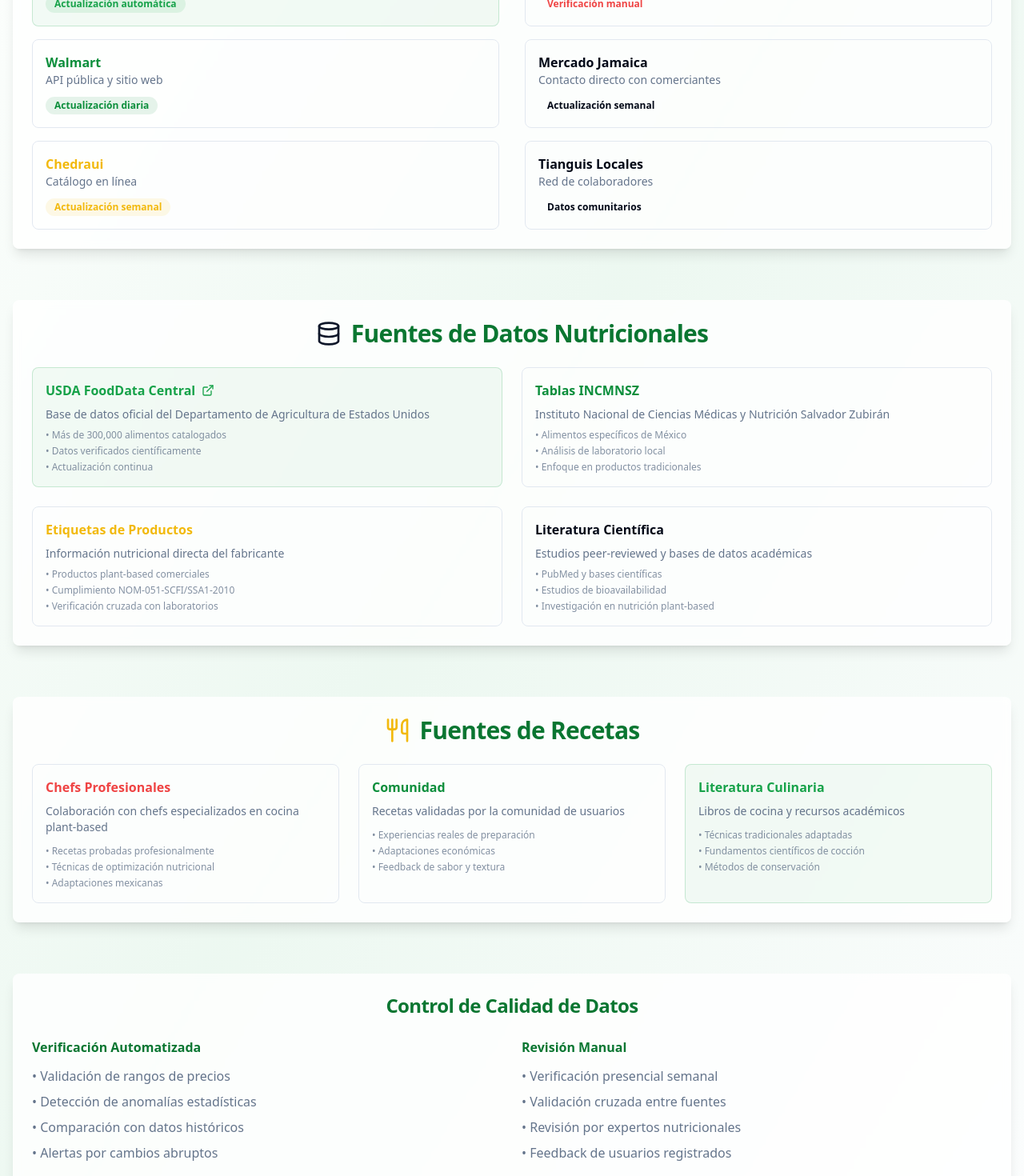
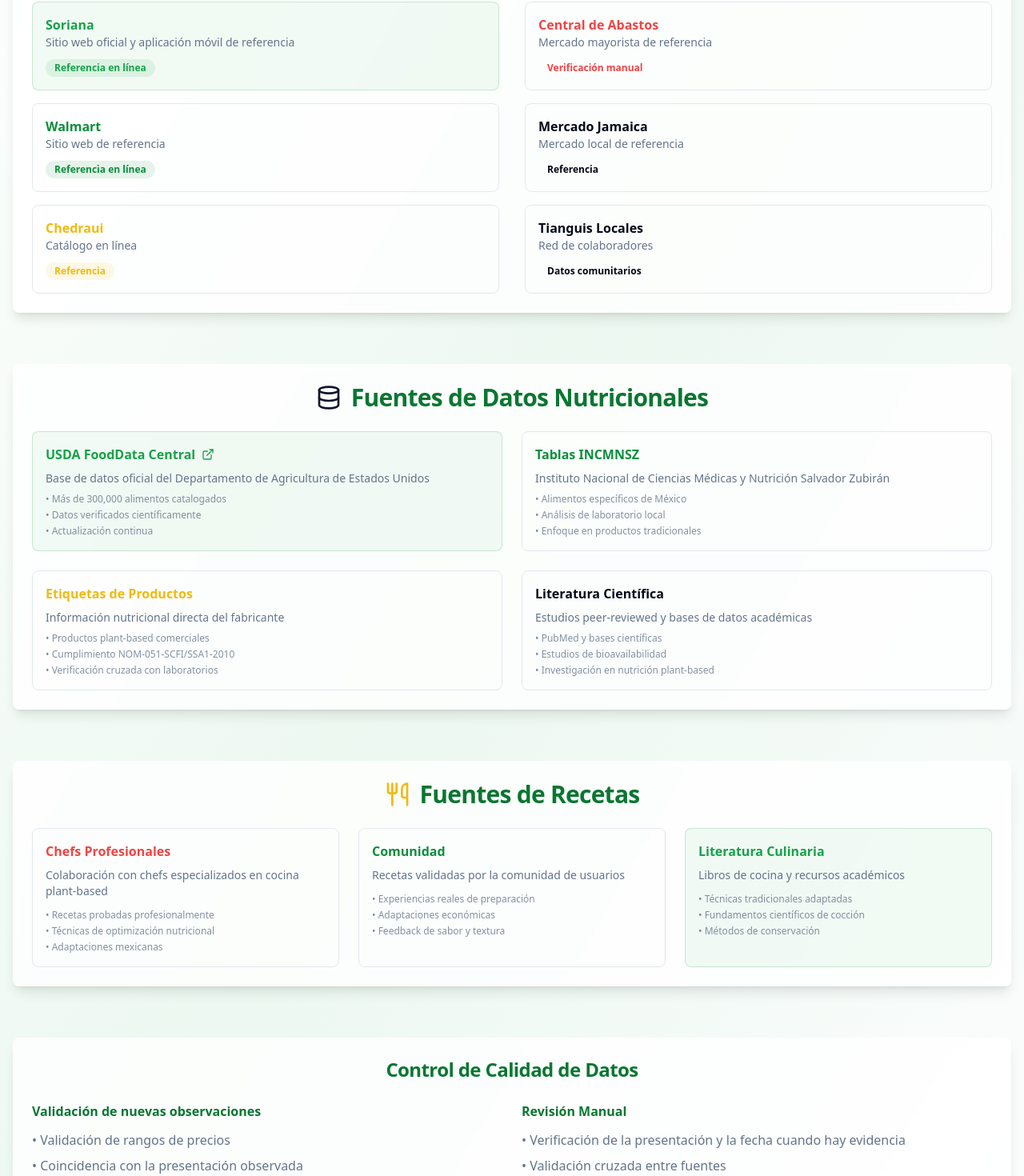
Before and after one commit to IzignaMx/nutrichilango, a React (Vite) app: page /data-sources in a window 1280 px wide. Shown: the part 580-2050 px from the top of the page at 80% size. Built offline with nearby package versions, Linux system fonts and the light colour scheme; the HTML template or start-up script is replaced by a standard one.

Commit message:
docs: aclarar la pausa de actualización de precios

```diff
--- a/src/components/pantry/PantryPDFDocument.tsx
+++ b/src/components/pantry/PantryPDFDocument.tsx
@@ -174,7 +174,7 @@ const PantryPDFDocument: React.FC<PantryPDFDocumentProps> = ({
           <Text style={styles.footerNote}>
             * Los precios son estimados basados en datos de mercados locales de la CDMX.{'\n'}
             * Esta lista fue generada con NutriChilango para promover una alimentación vegana accesible.{'\n'}
-            * Visita nutrichilango.izignamx.com para comparar precios actualizados.
+            * Visita nutrichilango.izignamx.com para comparar precios de referencia.
           </Text>
         </View>
       </Page>
--- a/src/data/dataSources.json
+++ b/src/data/dataSources.json
@@ -5,20 +5,20 @@
       "items": [
         {
           "name": "Soriana",
-          "description": "Sitio web oficial y aplicación móvil",
-          "badge": "Actualización automática",
+          "description": "Sitio web oficial y aplicación móvil de referencia",
+          "badge": "Referencia en línea",
           "badgeColor": "primary"
         },
         {
           "name": "Walmart",
-          "description": "API pública y sitio web",
-          "badge": "Actualización diaria",
+          "description": "Sitio web de referencia",
+          "badge": "Referencia en línea",
           "badgeColor": "brand-success"
         },
         {
           "name": "Chedraui",
           "description": "Catálogo en línea",
-          "badge": "Actualización semanal",
+          "badge": "Referencia",
           "badgeColor": "brand-accent"
         }
       ]
@@ -28,14 +28,14 @@
       "items": [
         {
           "name": "Central de Abastos",
-          "description": "Relevamiento presencial semanal",
+          "description": "Mercado mayorista de referencia",
           "badge": "Verificación manual",
           "badgeColor": "destructive"
         },
         {
           "name": "Mercado Jamaica",
-          "description": "Contacto directo con comerciantes",
-          "badge": "Actualización semanal",
+          "description": "Mercado local de referencia",
+          "badge": "Referencia",
           "badgeColor": "secondary"
         },
         {
@@ -127,18 +127,18 @@
   ],
   "dataQuality": [
     {
-      "name": "Verificación Automatizada",
+      "name": "Validación de nuevas observaciones",
       "features": [
         "Validación de rangos de precios",
-        "Detección de anomalías estadísticas",
-        "Comparación con datos históricos",
-        "Alertas por cambios abruptos"
+        "Coincidencia con la presentación observada",
+        "Conservación de los registros históricos",
+        "Revisión antes de publicar precios nuevos"
       ]
     },
     {
       "name": "Revisión Manual",
       "features": [
-        "Verificación presencial semanal",
+        "Verificación de la presentación y la fecha cuando hay evidencia",
         "Validación cruzada entre fuentes",
         "Revisión por expertos nutricionales",
         "Feedback de usuarios registrados"
--- a/src/data/metadata.ts
+++ b/src/data/metadata.ts
@@ -4,6 +4,5 @@
  */
 export const siteMetadata = {
   lastUpdated: "2026-10-19T02:59:02.760Z", // Última observación publicada, no la fecha de ejecución del actualizador
-  updateFrequency: "weekly",
   dataSource: "Manual Research & Community Reports",
 };
--- a/src/pages/DataSources.tsx
+++ b/src/pages/DataSources.tsx
@@ -32,6 +32,11 @@ const DataSources: React.FC = () => {
               </CardTitle>
             </CardHeader>
             <CardContent className="space-y-8">
+              <p className="text-muted-foreground">
+                La actualización automática de precios está en pausa. Estas fuentes son de referencia:
+                no consultamos sus precios en tiempo real ni garantizamos una frecuencia de actualización.
+                Antes de comprar, confirma el precio y la presentación con la tienda.
+              </p>
               <div className="grid grid-cols-1 lg:grid-cols-2 gap-8">
                 {dataSources.priceSources.map((sourceCategory, idx) => (
                   <div key={idx}>
--- a/src/pages/DishesComparison.tsx
+++ b/src/pages/DishesComparison.tsx
@@ -62,7 +62,7 @@ const DishesComparison: React.FC = () => {
               <div className="text-xs sm:text-sm text-green-200">Plant-Based</div>
             </div>
             <div className="space-y-1 md:space-y-2">
-              <div className="text-lg sm:text-xl lg:text-2xl font-bold">En Tiempo Real</div>
+              <div className="text-lg sm:text-xl lg:text-2xl font-bold">De referencia</div>
               <div className="text-xs sm:text-sm text-green-200">Precios</div>
             </div>
             <div className="space-y-1 md:space-y-2">
@@ -102,7 +102,7 @@ const DishesComparison: React.FC = () => {
           {isLoading ? (
             <div className="text-center py-12">
               <div className="animate-spin rounded-full h-12 w-12 border-b-2 border-green-600 mx-auto mb-4"></div>
-              <p className="text-gray-600">Actualizando precios en tiempo real...</p>
+              <p className="text-gray-600">Cargando la comparación de platillos...</p>
             </div>
           ) : (
             /* Dishes Grid */
--- a/src/pages/HowItWorks.tsx
+++ b/src/pages/HowItWorks.tsx
@@ -268,7 +268,7 @@ const HowItWorks: React.FC = () => {
                     <li>• Combina múltiples filtros para análisis específicos</li>
                     <li>• Usa las gráficas para identificar tendencias</li>
                     <li>• Compara diferentes metodologías de preparación</li>
-                    <li>• Revisa regularmente para datos actualizados</li>
+                    <li>• Consulta la fecha registrada y confirma el precio con la tienda</li>
                   </ul>
                 </div>
               </div>
```
Also changed, not shown: 3 other files (tests, documents, lock files or other folders).
